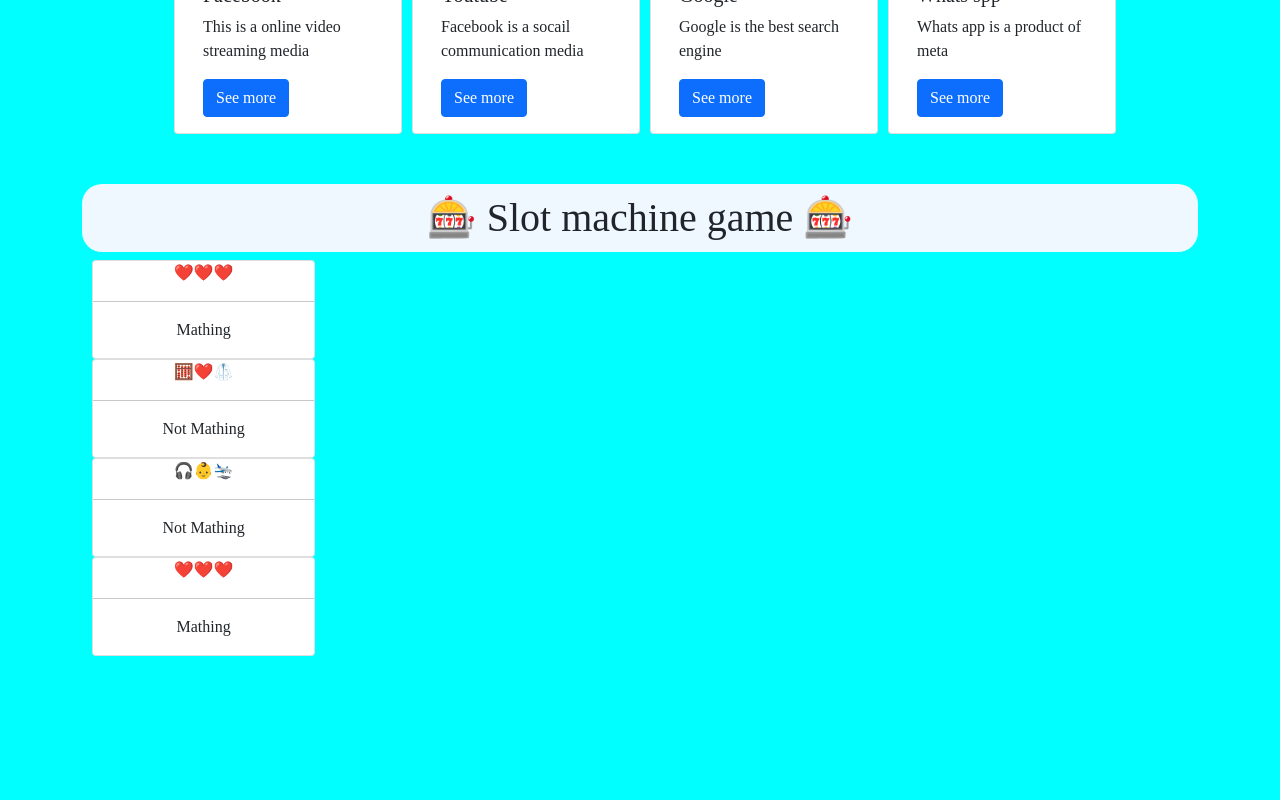
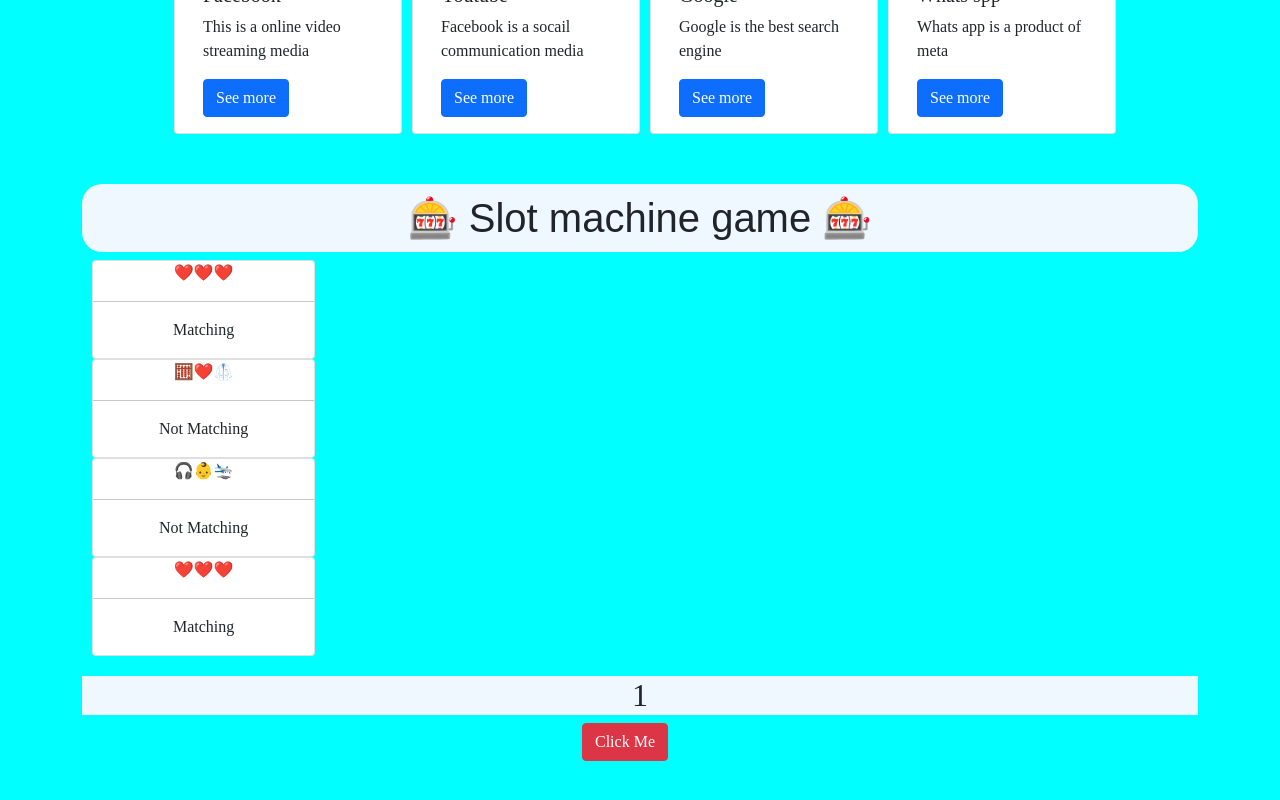
Before and after one commit to hossainalamin/ReactJs, a React (Create React App) app: page / in a window 1280 px wide. Shown: the part 440-1240 px from the top of the page. Before the commit the page ends 1096 px from the top, so only its background shows below. Built offline with nearby package versions, Linux system fonts and the light colour scheme.

Commit message:
hook introduction

```diff
--- a/src/App.jsx
+++ b/src/App.jsx
@@ -1,4 +1,4 @@
-import React from "react";
+import React, { useState } from "react";
 import Heading from "./Heading";
 import Greeting from "./Greeting";
 import { Add, Sub, Mul, Div } from './Calculation';
@@ -6,6 +6,11 @@ import Card from './Card';
 import Cdata from './Cdata'
 import Slot from './Slot'
 function App() {
+    const state = useState();
+    const [count,setState] = useState(1);
+    const numInc = ()=>{
+        setState(count +1)
+    }
     return (
         <>
             <h1><Heading />,<Greeting /></h1>
@@ -49,8 +54,8 @@ function App() {
                 x="❤️"
                 y="❤️"
                 z="❤️" />
-
-
+            <h2 style = {{backgroundColor : 'aliceblue',marginTop : '20px',justifyContent : 'center',display : 'flex'}}>{count}</h2>
+            <button style={{marginLeft : '500px'}} className = 'btn btn-danger mb-5' onClick={numInc}>Click Me</button>
         </>
     );
 }
--- a/src/Slot.jsx
+++ b/src/Slot.jsx
@@ -7,7 +7,7 @@ const Slot = (probs)=>{
             <div className="card">
                 <span style={{justifyContent : 'center',display : 'flex'}}>{x}{y}{z}</span>
                 <hr/>
-                <p style={{textAlign : 'center'}}>Mathing</p>
+                <p style={{textAlign : 'center'}}>Matching</p>
             </div>
         </>
     )
@@ -17,7 +17,7 @@ const Slot = (probs)=>{
                 <div className="card">
                     <span style={{justifyContent : 'center',display : 'flex'}}>{x}{y}{z}</span>
                     <hr/>
-                    <p style={{textAlign : 'center'}}>Not Mathing</p>
+                    <p style={{textAlign : 'center'}}>Not Matching</p>
                 </div>
             </>
         )
--- a/src/index.css
+++ b/src/index.css
@@ -19,6 +19,7 @@ h1{
   padding: 10px;
   margin-top: 50px;
   border-radius: 20px;
+  font-family: 'Josefin Sans', sans-serif;
 }
 .card{
   width: 20%;
```
